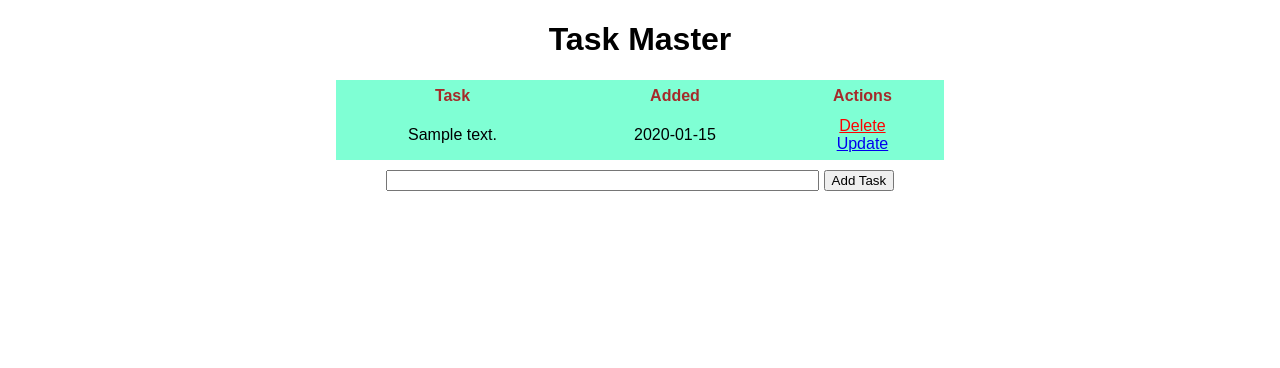
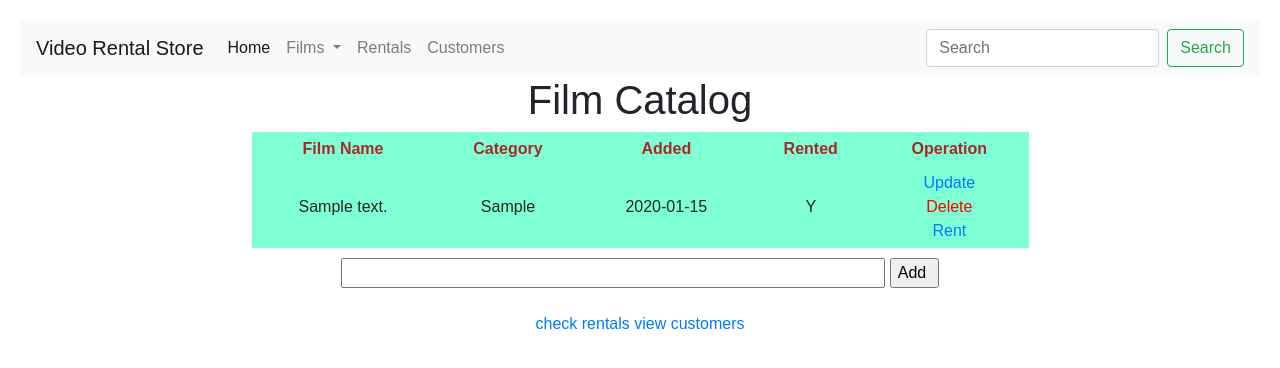
Before and after one commit to PengKuang/VideoRentalStore, a Flask app: page / in a window 1280 px wide. Shown: the top 368 px of the page. Run offline with Flask 2, Linux system fonts and the light colour scheme; tables that the repository leaves empty hold one stand-in row (values such as "Sample post"); some libraries are stand-ins or nearby versions.

Commit message:
add boostrap

```diff
--- a/app.py
+++ b/app.py
@@ -1,27 +1,61 @@
-from flask import Flask, render_template, url_for, request, redirect
+from flask import Flask
+from flask import render_template, url_for, request, redirect
+# from flask_bootstrap import Bootstrap
 from flask_sqlalchemy import SQLAlchemy
 from datetime import datetime
+# from flask_validator import ValidateInteger, ValidateString, ValidateEmail
 
 app = Flask(__name__)
-app.config['SQLACHEMY_DATABASE_URI'] = 'sqlite:///test.db'
+app.config['SQLACHEMY_DATABASE_URI'] = 'sqlite:///video.db'
 db = SQLAlchemy(app)
+# Bootstrap(app)
 
-class Todo(db.Model):
-    __tablename__ = "todo"
+class Film(db.Model):
+    __tablename__ = "film"
 
     id = db.Column(db.Integer, primary_key=True)
     content = db.Column(db.String(200), nullable=False)
+    category = db.Column(db.String(20))
     completed = db.Column(db.Integer, default=0)
     date_created = db.Column(db.DateTime, default=datetime.utcnow)
 
     def __repr__(self):
-        return '<Task %r>' % self.id
+        return '<Task %r>' % self.content
+
+class Rental(db.Model):
+    __tablename__ = "rental"
+
+    id = db.Column(db.Integer, primary_key=True)
+    # film_id = db.Column(db.Integer, db.ForeignKey('film.id'), nullable=False)
+    cust_id = db.Column(db.Integer)
+    film_name = db.Column(db.String(200))
+    start_date = db.Column(db.String(200))
+    end_date = db.Column(db.String(200))
+
+    def __repr__(self):
+        return '<Rental %r>' % self.id
+
+class Customer(db.Model):
+    __tablename__ = "customer"
+
+    id = db.Column(db.Integer, primary_key=True)
+    email = db.Column(db.String(100))
+    first_name = db.Column(db.String(200))
+    last_name = db.Column(db.String(200))
+    bonus_points = db.Column(db.Integer, default=0)
+
+    def __repr__(self):
+        return '<Customer %r>' % self.id
+
+    # @classmethod
+    # def __delcare_last_(cls):
+    #     ValidateEmail(Customer.email, true, true, "The e-mail is not valid. Please check it")
 
 @app.route('/', methods=['POST','GET'])
 def index():
     if request.method == 'POST':
         task_content = request.form['content']
-        new_task = Todo(content=task_content)
+        new_task = Film(content=task_content)
 
         try:
             db.session.add(new_task)
@@ -32,12 +66,12 @@ def index():
             return 'there was an issue adding the task'
 
     else:
-        tasks = Todo.query.order_by(Todo.date_created).all()
+        tasks = Film.query.order_by(Film.date_created).all()
         return render_template('index.html', tasks=tasks)
 
 @app.route('/delete/<int:id>')
 def delete(id):
-    task_to_delete = Todo.query.get_or_404(id)
+    task_to_delete = Film.query.get_or_404(id)
 
     try:
         db.session.delete(task_to_delete)
@@ -48,7 +82,7 @@ def delete(id):
 
 @app.route('/update/<int:id>', methods=['GET', 'POST'])
 def update(id):
-    task = Todo.query.get_or_404(id)
+    task = Film.query.get_or_404(id)
 
     if request.method == 'POST':
         task.content = request.form['content']
@@ -61,6 +95,53 @@ def update(id):
     else:
         return render_template('update.html', task=task)
 
+@app.route('/customers', methods=['POST','GET'])
+def customer():
+    if request.method == 'POST':
+        cust_email = request.form['email']
+        cust_firstname = request.form['firstname']
+        cust_lastname = request.form['lastname']
+        new_customer = Customer(email=cust_email, first_name=cust_firstname, last_name=cust_lastname)
+
+        try:
+            db.session.add(new_customer)
+            db.session.commit()
+            return redirect('/customers')
+
+        except:
+            return 'there was an issue adding the customer'
+
+    else:
+        tasks = Customer.query.all()
+        return render_template('customers.html', tasks=tasks)
+
+@app.route('/rent/<int:id>', methods=['GET', 'POST'])
+def rent(id):
+    film = Film.query.get_or_404(id)
+
+    if request.method == 'POST':
+        nfilm_name = film.content
+        ncust_id = request.form['customerid']
+        nstart_date = request.form['startdate']
+        nend_date = request.form['enddate']
+
+        new_rental = Rental(film_name=nfilm_name, cust_id=ncust_id, start_date=nstart_date, end_date=nend_date)
+
+        try:
+            db.session.add(new_rental)
+            db.session.commit()
+            return redirect('/')
+        except:
+            return 'there was an issue adding the rental'
+    else:
+        return render_template('rent.html', task=film)
+
+@app.route('/rentals', methods=['GET'])
+def get_all_rentals():
+    rentals = Rental.query.order_by(Rental.end_date).all()
+    return render_template('rentals.html', tasks=rentals)
+
+
 @app.before_first_request
 def create_tables():
     db.create_all()
--- a/templates/base.html
+++ b/templates/base.html
@@ -3,11 +3,54 @@
   <head>
     <meta charset="utf-8">
     <meta http-equiv="X-UA-Compatible" content="IE=edge">
-    <meta name="viewport" content="width=device-width,initial-scale=1.0">
+    <meta name="viewport" content="width=device-width, initial-scale=1, shrink-to-fit=no">
+    <link rel="stylesheet" href="https://stackpath.bootstrapcdn.com/bootstrap/4.4.1/css/bootstrap.min.css" integrity="sha384-Vkoo8x4CGsO3+Hhxv8T/Q5PaXtkKtu6ug5TOeNV6gBiFeWPGFN9MuhOf23Q9Ifjh" crossorigin="anonymous">
     <link rel="stylesheet" type="text/css" href="{{ url_for('static', filename='css/main.css') }}" />
-    {% block head %}{% endblock%}
+    {% block title %}{% endblock%}
 </head>
-  <body>
-    {% block body %}{% endblock%}
+
+<body>
+    {% block navbar %}
+      <nav class="navbar navbar-expand-lg navbar-light bg-light">
+        <a class="navbar-brand" href="#">Video Rental Store</a>
+        <button class="navbar-toggler" type="button" data-toggle="collapse" data-target="#navbarSupportedContent" aria-controls="navbarSupportedContent" aria-expanded="false" aria-label="Toggle navigation">
+          <span class="navbar-toggler-icon"></span>
+        </button>
+
+        <div class="collapse navbar-collapse" id="navbarSupportedContent">
+          <ul class="navbar-nav mr-auto">
+            <li class="nav-item active">
+              <a class="nav-link" href="#">Home <span class="sr-only">(current)</span></a>
+            </li>
+            <li class="nav-item dropdown">
+              <a class="nav-link dropdown-toggle" href="#" id="navbarDropdown" role="button" data-toggle="dropdown" aria-haspopup="true" aria-expanded="false">
+                Films
+              </a>
+              <div class="dropdown-menu" aria-labelledby="navbarDropdown">
+                <a class="dropdown-item" href="#">New releases</a>
+                <a class="dropdown-item" href="#">Regular films</a>
+                <a class="dropdown-item" href="#">Old films</a>
+              </div>
+            </li>
+            <li class="nav-item">
+              <a class="nav-link" href="#">Rentals</a>
+            </li>
+            <li class="nav-item">
+              <a class="nav-link" href="#">Customers</a>
+            </li>
+          </ul>
+          <form class="form-inline my-2 my-lg-0">
+            <input class="form-control mr-sm-2" type="search" placeholder="Search" aria-label="Search">
+            <button class="btn btn-outline-success my-2 my-sm-0" type="submit">Search</button>
+          </form>
+        </div>
+      </nav>
+    {% endblock %}
+
+    {% block content %}{% endblock%}
+
+    <script src="https://code.jquery.com/jquery-3.4.1.slim.min.js" integrity="sha384-J6qa4849blE2+poT4WnyKhv5vZF5SrPo0iEjwBvKU7imGFAV0wwj1yYfoRSJoZ+n" crossorigin="anonymous"></script>
+    <script src="https://cdn.jsdelivr.net/npm/popper.js@1.16.0/dist/umd/popper.min.js" integrity="sha384-Q6E9RHvbIyZFJoft+2mJbHaEWldlvI9IOYy5n3zV9zzTtmI3UksdQRVvoxMfooAo" crossorigin="anonymous"></script>
+    <script src="https://stackpath.bootstrapcdn.com/bootstrap/4.4.1/js/bootstrap.min.js" integrity="sha384-wfSDF2E50Y2D1uUdj0O3uMBJnjuUD4Ih7YwaYd1iqfktj0Uod8GCExl3Og8ifwB6" crossorigin="anonymous"></script>
   </body>
 </html>
--- a/templates/index.html
+++ b/templates/index.html
@@ -1,31 +1,34 @@
 {% extends 'base.html' %}
 
-{% block head %}
-<title>task master</title>
-{% endblock%}
+{% block content %}
 
-{% block body %}
-<div class="content">
-    <h1>Task Master</h1>
+<div class="container">
+    <h1>Film Catalog</h1>
     {% if tasks|length < 1 %}
-    <h4>Please add some tasks first </h4>
+    <h4>Please add some films first </h4>
 
     {% else %}
     <table>
         <tr>
-            <th>Task</th>
+            <th>Film Name</th>
+            <th>Category</th>
             <th>Added</th>
-            <th>Actions</th>
+            <th>Rented</th>
+            <th>Operation</th>
         </tr>
 
         {% for task in tasks%}
             <tr>
                 <td>{{ task.content }}</td>
+                <td>{{ task.category }}</td>
                 <td>{{ task.date_created.date() }}</td>
+                <td>{{ "Y" if task.completed else "N" }}</td>
                 <td>
+                    <a href="/update/{{task.id}}">Update</a>
+                    <br>
                     <a href="/delete/{{task.id}}" style="color: red;">Delete</a>
                     <br>
-                    <a href="/update/{{task.id}}">Update</a>
+                    <a href="/rent/{{task.id}}">Rent</a>
                 </td>
             </tr>
         {% endfor %}
@@ -35,8 +38,11 @@
     <div id="addtask">
         <form action="/" method="POST" >
             <input type="text" name="content" id="content"/>
-            <input type="submit" value="Add Task">
+            <input type="submit" value="Add ">
         </form>
     </div>
+    <br>
+    <a href="/rentals">check rentals</a>
+    <a href="/customers">view customers</a>
 </div>
-{% endblock%}
+{% endblock %}
--- a/templates/update.html
+++ b/templates/update.html
@@ -1,12 +1,12 @@
 {% extends 'base.html' %}
 
 {% block head %}
-<title>task master</title>
+<title>update films</title>
 {% endblock%}
 
 {% block body %}
 <div class="content">
-    <h1>Update Task</h1>
+    <h1>Update Film</h1>
 
     <div class="form">
         <form action="/update/{{task.id}}" method="POST">
```
Also changed, not shown: templates/backup.html (added, +38 -0 lines), templates/customers.html (added, +48 -0 lines), templates/rent.html (added, +23 -0 lines), templates/rentals.html (added, +42 -0 lines), 1 other file.
